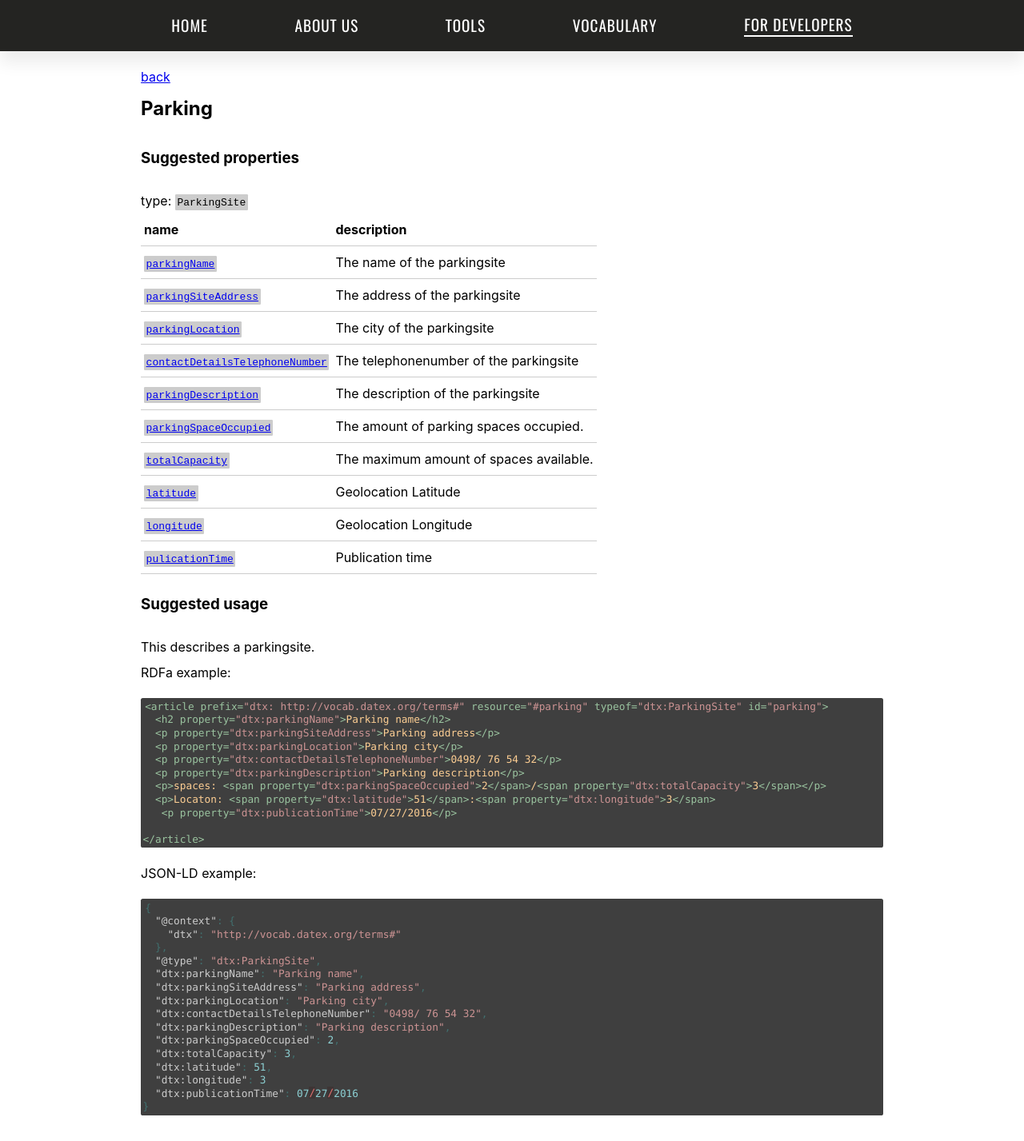
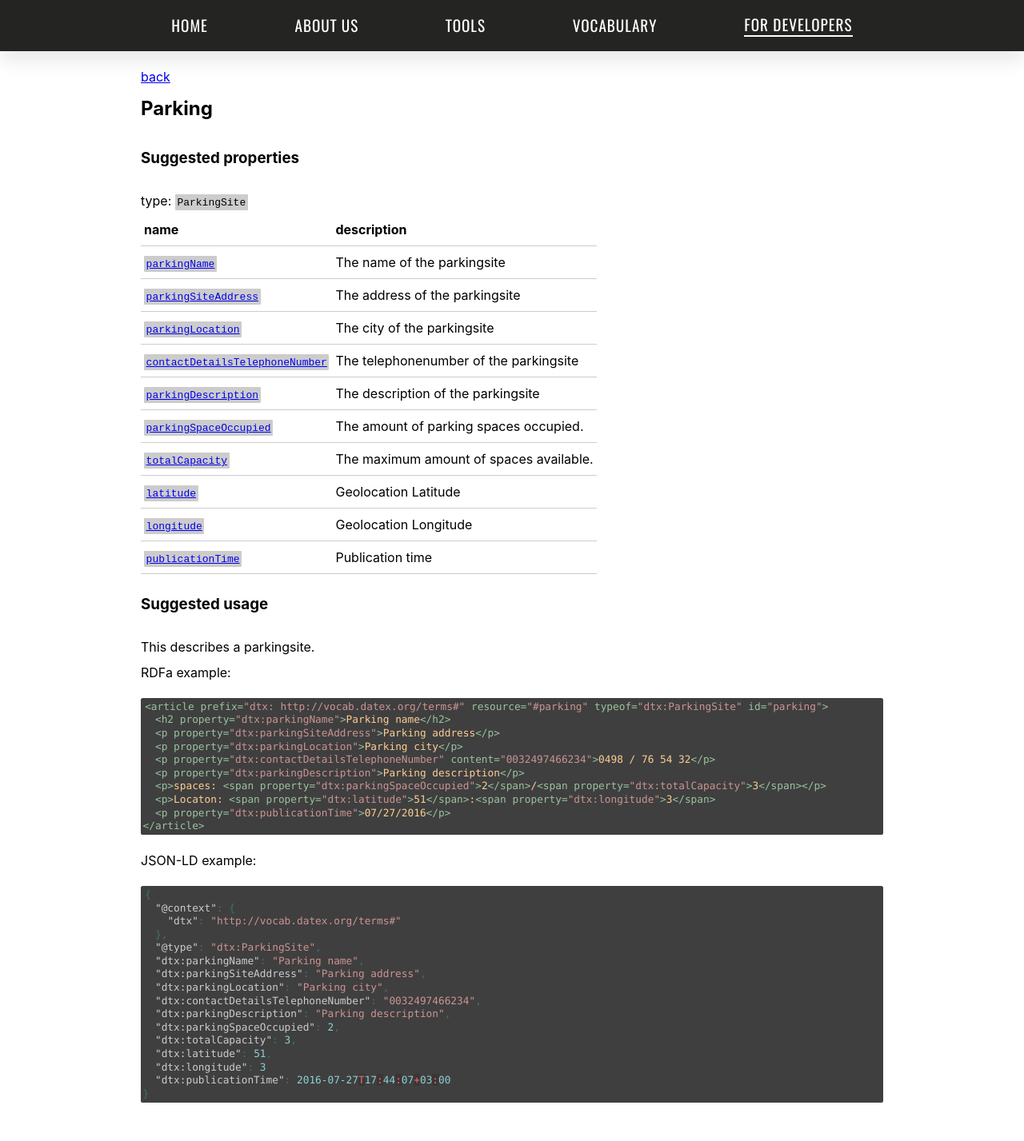
Before and after one commit to osoc16/mobylink, a Jekyll site: the page built from _examples/parking.md, in a window 1280 px wide. Shown: the whole page at 80% size. Built offline with Jekyll 4.4.1, drawn with Linux system fonts in a browser that asks for light colours.

Commit message:
fix typos

````diff
--- a/_examples/parking.md
+++ b/_examples/parking.md
@@ -31,7 +31,7 @@
     property: longitude
     description:  Geolocation Longitude
   -
-      property: pulicationTime
+      property: publicationTime
       description:  Publication time
 ---
 
@@ -44,12 +44,11 @@
   <h2 property="dtx:parkingName">Parking name</h2>
   <p property="dtx:parkingSiteAddress">Parking address</p>
   <p property="dtx:parkingLocation">Parking city</p>
-  <p property="dtx:contactDetailsTelephoneNumber">0498/ 76 54 32</p>
+  <p property="dtx:contactDetailsTelephoneNumber" content="0032497466234">0498 / 76 54 32</p>
   <p property="dtx:parkingDescription">Parking description</p>
   <p>spaces: <span property="dtx:parkingSpaceOccupied">2</span>/<span property="dtx:totalCapacity">3</span></p>
   <p>Locaton: <span property="dtx:latitude">51</span>:<span property="dtx:longitude">3</span>
-   <p property="dtx:publicationTime">07/27/2016</p>
-
+  <p property="dtx:publicationTime">07/27/2016</p>
 </article>
 ```
 
@@ -64,12 +63,12 @@
   "dtx:parkingName": "Parking name",
   "dtx:parkingSiteAddress": "Parking address",
   "dtx:parkingLocation": "Parking city",
-  "dtx:contactDetailsTelephoneNumber": "0498/ 76 54 32",
+  "dtx:contactDetailsTelephoneNumber": "0032497466234",
   "dtx:parkingDescription": "Parking description",
   "dtx:parkingSpaceOccupied": 2,
   "dtx:totalCapacity": 3,
   "dtx:latitude": 51,
   "dtx:longitude": 3
-  "dtx:publicationTime": 07/27/2016
+  "dtx:publicationTime": 2016-07-27T17:44:07+03:00
 }
 ```
````
